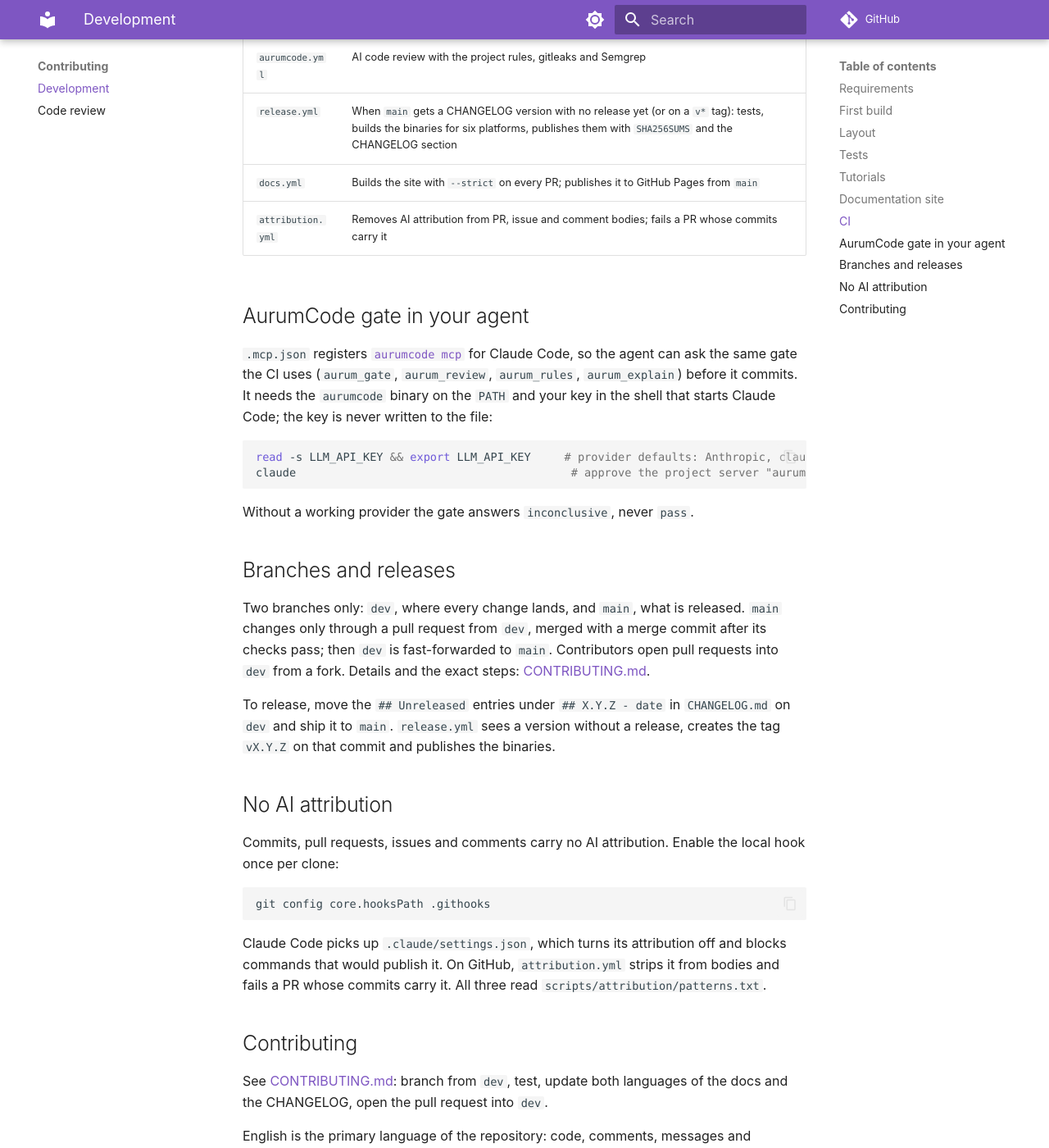
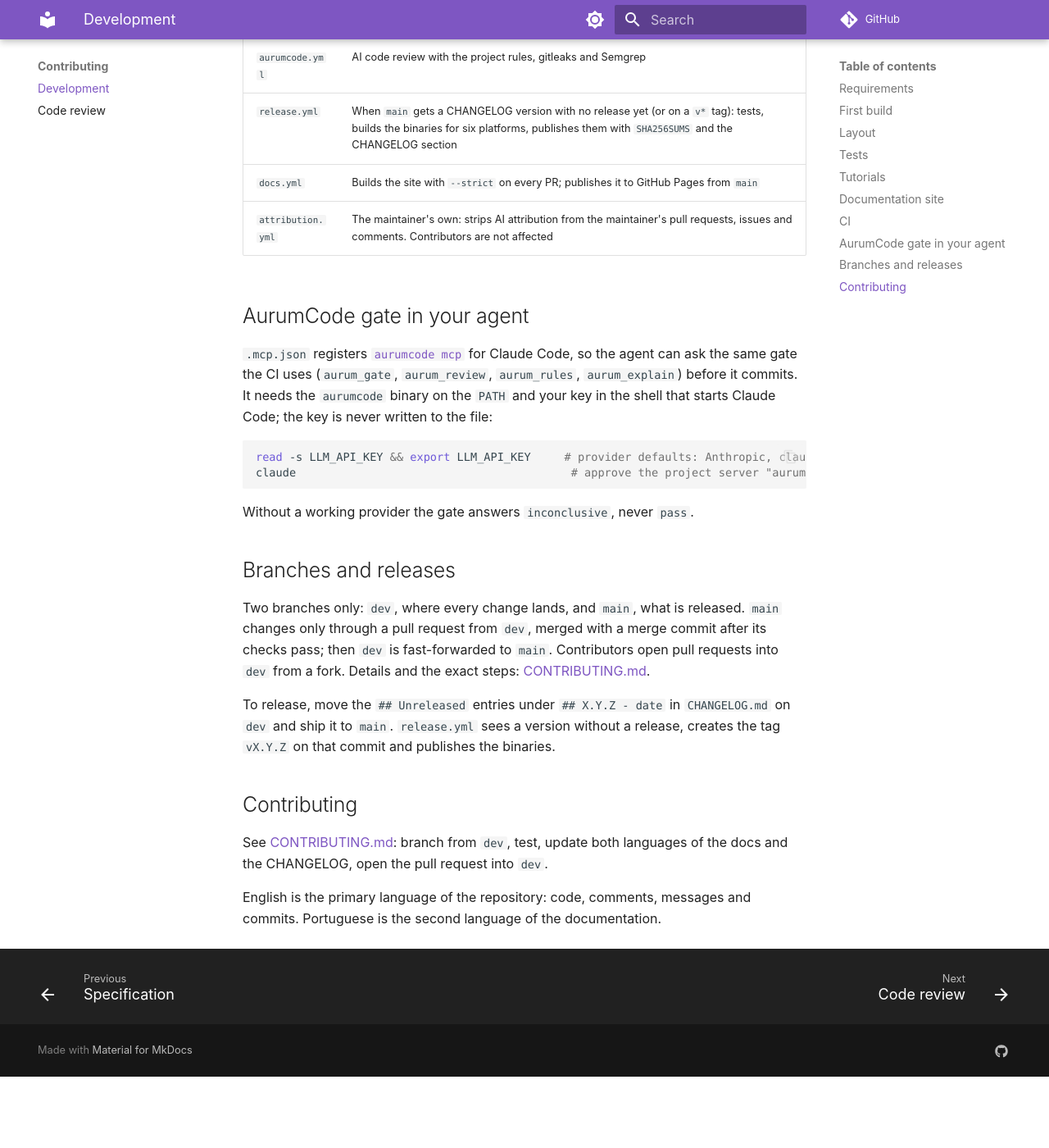
Before and after one commit to Mpaape/keyholder-mcp, an MkDocs documentation site: the page built from docs/development.md, in a window 1280 px wide and 1400 px high, scrolled down 2143 px. Shown: the whole window at 82% size. Built offline with MkDocs 1.6.1 and Material for MkDocs 9.7.7, drawn with Linux system fonts in a browser that asks for light colours; comment, search, counter and statistics services are not loaded; after the commit the page ends 3456 px from its top, so only the background shows below that.

Commit message:
No-AI-attribution guard is the maintainer's own
attribution.yml acts only on the repository owner's pull requests,
issues and comments. It is no longer a required check or a rule in
CONTRIBUTING.

````diff
--- a/docs/development.md
+++ b/docs/development.md
@@ -70,7 +70,7 @@ Tutorial pages include the files in `demo/tutorials/*/expected/` at build time,
 | `aurumcode.yml` | AI code review with the project rules, gitleaks and Semgrep |
 | `release.yml` | When `main` gets a CHANGELOG version with no release yet (or on a `v*` tag): tests, builds the binaries for six platforms, publishes them with `SHA256SUMS` and the CHANGELOG section |
 | `docs.yml` | Builds the site with `--strict` on every PR; publishes it to GitHub Pages from `main` |
-| `attribution.yml` | Removes AI attribution from PR, issue and comment bodies; fails a PR whose commits carry it |
+| `attribution.yml` | The maintainer's own: strips AI attribution from the maintainer's pull requests, issues and comments. Contributors are not affected |
 
 ## AurumCode gate in your agent
 
@@ -89,16 +89,6 @@ Two branches only: `dev`, where every change lands, and `main`, what is released
 
 To release, move the `## Unreleased` entries under `## X.Y.Z - date` in `CHANGELOG.md` on `dev` and ship it to `main`. `release.yml` sees a version without a release, creates the tag `vX.Y.Z` on that commit and publishes the binaries.
 
-## No AI attribution
-
-Commits, pull requests, issues and comments carry no AI attribution. Enable the local hook once per clone:
-
-```bash
-git config core.hooksPath .githooks
-```
-
-Claude Code picks up `.claude/settings.json`, which turns its attribution off and blocks commands that would publish it. On GitHub, `attribution.yml` strips it from bodies and fails a PR whose commits carry it. All three read `scripts/attribution/patterns.txt`.
-
 ## Contributing
 
 See [CONTRIBUTING.md](https://github.com/Mpaape/keyholder-mcp/blob/main/CONTRIBUTING.md): branch from `dev`, test, update both languages of the docs and the CHANGELOG, open the pull request into `dev`.
````
Also changed, not shown: CHANGELOG.md (+1 -0 lines), CONTRIBUTING.md (+2 -14 lines), docs/pt-BR/development.md (+1 -11 lines), 2 other files.
